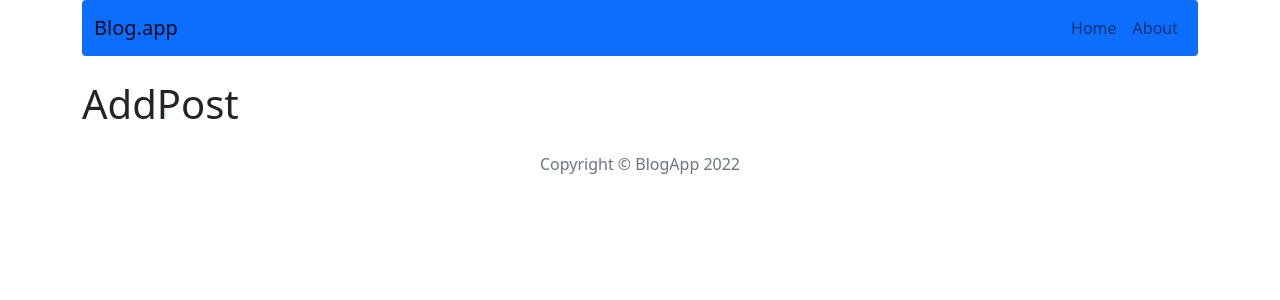
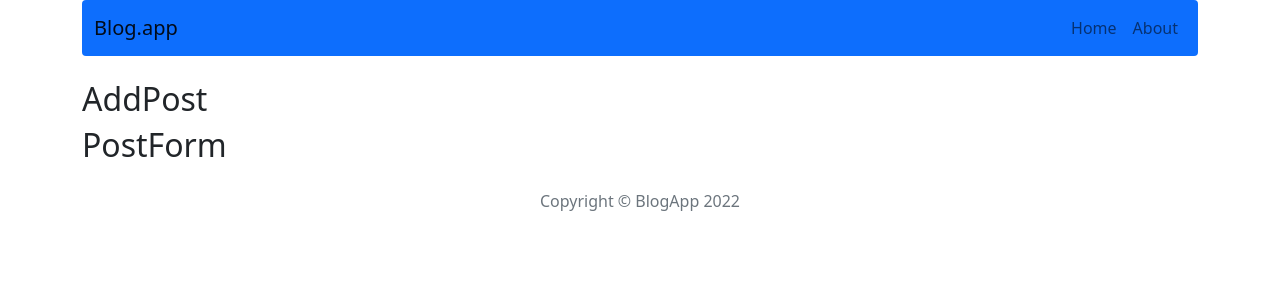
Before and after one commit to Jnlietta/react-blog, a React (Create React App) app: page /post/add in a window 1280 px wide. Shown: the top 300 px of the page. Built offline with nearby package versions, Linux system fonts and the light colour scheme.

Commit message:
Change headers inside Home and AddPostForm, AddPost

```diff
--- a/src/components/features/AddPostForm/AddPostForm.js
+++ b/src/components/features/AddPostForm/AddPostForm.js
@@ -1,6 +1,8 @@
 const AddPostForm = () => {
     return(
-        <h1>PostForm</h1>
+        <div>
+            <h2>PostForm</h2>
+        </div>
     );
 };
 
--- a/src/components/pages/AddPost/AddPost.js
+++ b/src/components/pages/AddPost/AddPost.js
@@ -1,8 +1,11 @@
-import styles from './AddPost.module.scss';
+import AddPostForm from '../../features/AddPostForm/AddPostForm';
 
 const AddPost = props => {
     return(
-        <h1 className={styles.title}>AddPost</h1>
+        <div>
+            <h2>AddPost</h2>
+            <AddPostForm />
+        </div>
     );
 };
 
--- a/src/components/pages/Home/Home.js
+++ b/src/components/pages/Home/Home.js
@@ -10,7 +10,7 @@ const Home = props => {
     return(
         <div>
             <div className={styles.homeHeader}>
-                <h2 className={styles.title}>All posts</h2>
+                <h2>All posts</h2>
                 <Button variant="outline-info" as={NavLink} to="/post/add">Add post</Button>
             </div>
             <Posts />
```
Also changed, not shown: src/components/pages/AddPost/AddPost.module.scss (deleted).
